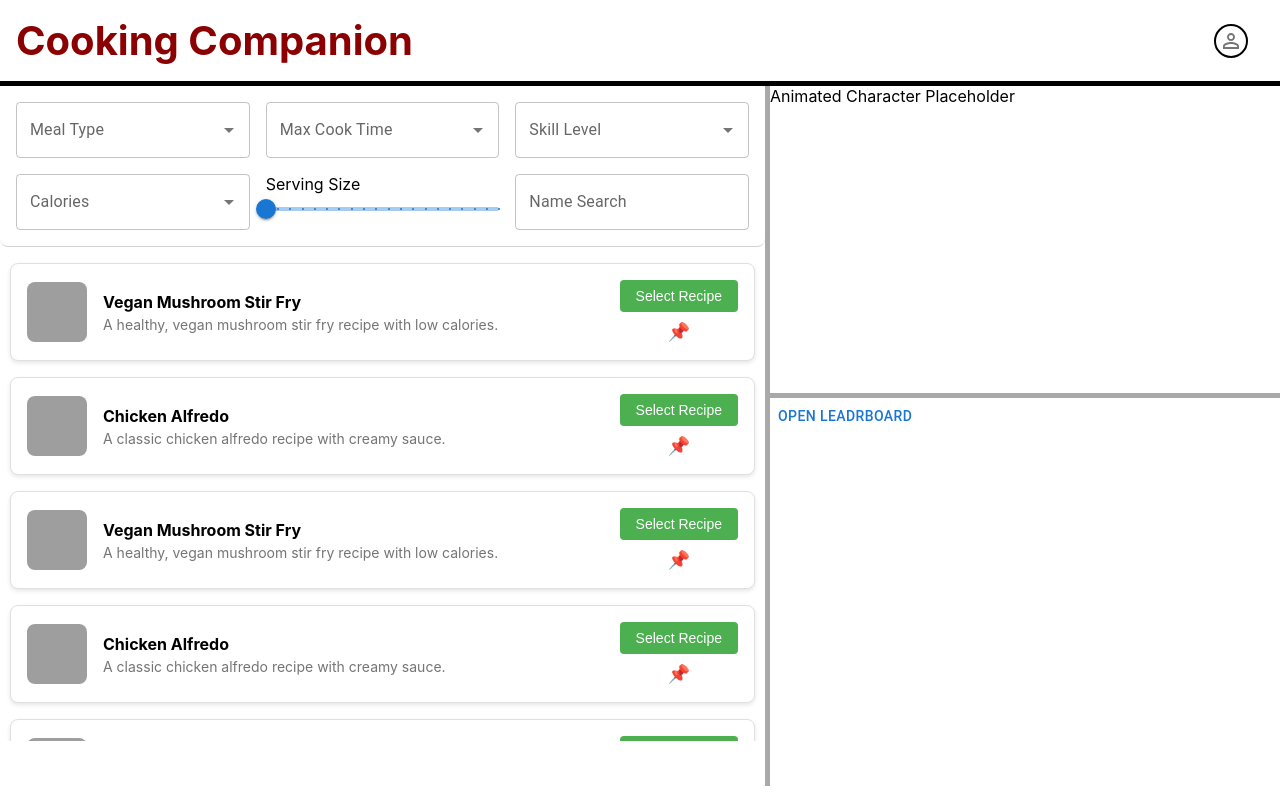
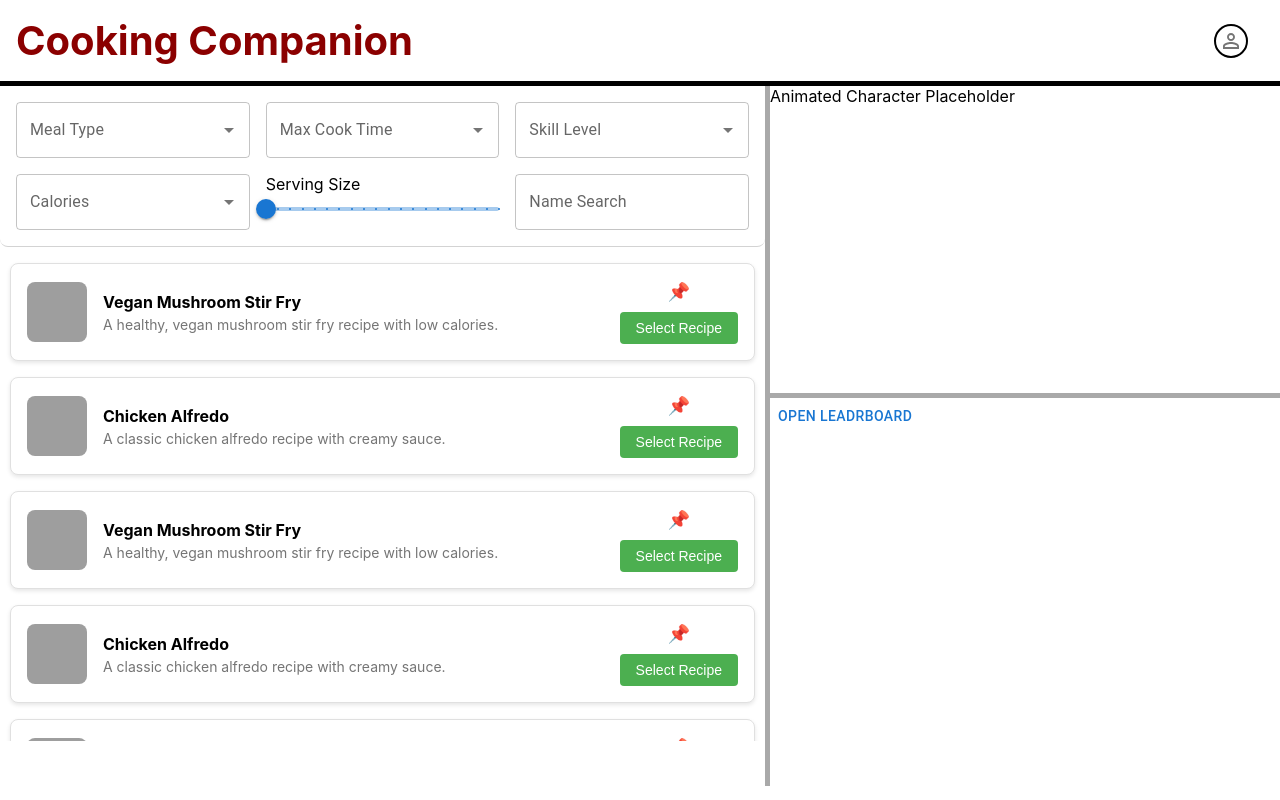
Before and after one commit to 4rcher0116/cooking-companion, a React (Create React App) app: page /dashboard in a window 1280 px wide. Built offline with nearby package versions, Linux system fonts and the light colour scheme; grey boxes are pictures that could not be loaded.

Commit message:
slight tweak

```diff
--- a/src/components/DashboardModules/RecipeDashboard.tsx
+++ b/src/components/DashboardModules/RecipeDashboard.tsx
@@ -123,12 +123,12 @@ const RecipeCard: React.FC<RecipeCardProps> = ({ recipe }) => {
         <p className={styles.recipeSummary}>{recipe.nutrition.summary}</p>
       </div>
       <div className={styles.actions}>
-        <button className={styles.selectButton}>Select Recipe</button>
         <button className={styles.bookmarkButton} aria-label="Bookmark recipe">
           <span role="img" aria-hidden="true">
             📌
           </span>
         </button>
+        <button className={styles.selectButton}>Select Recipe</button>
       </div>
     </div>
   );
```
